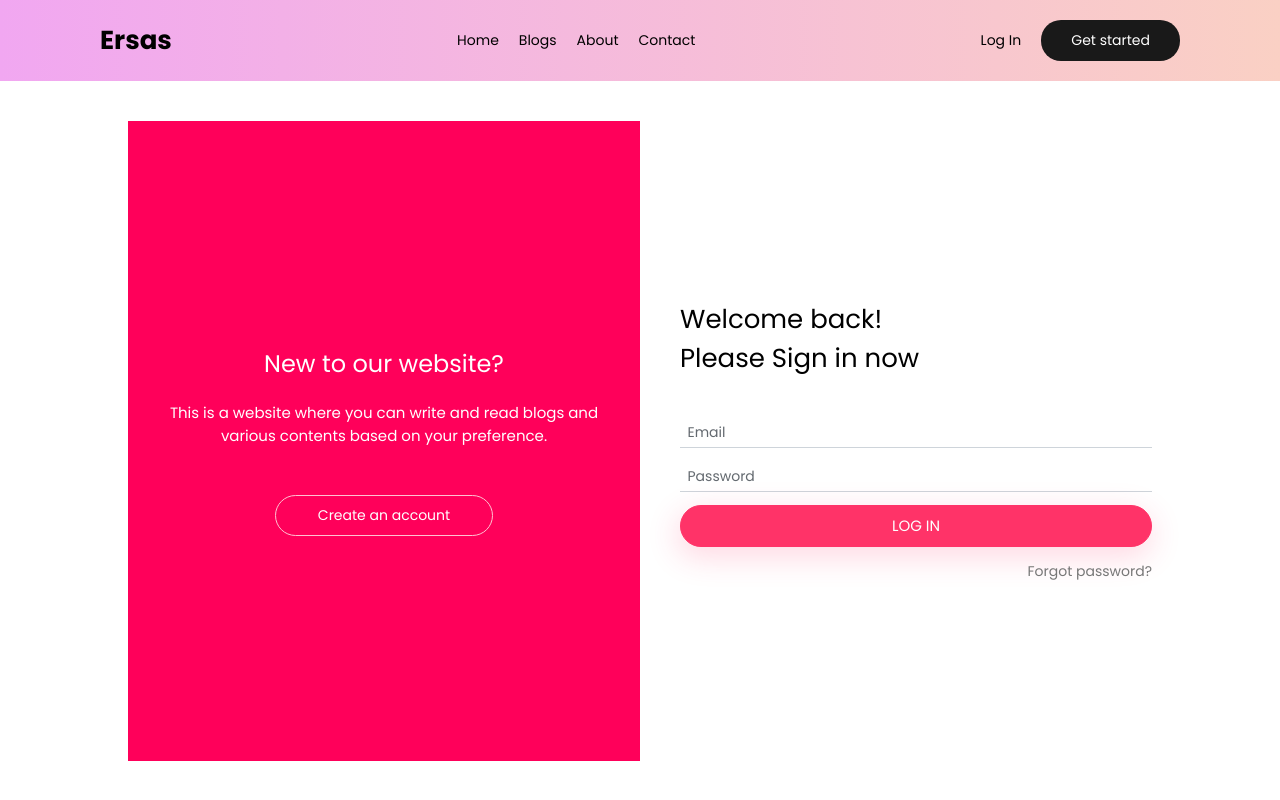
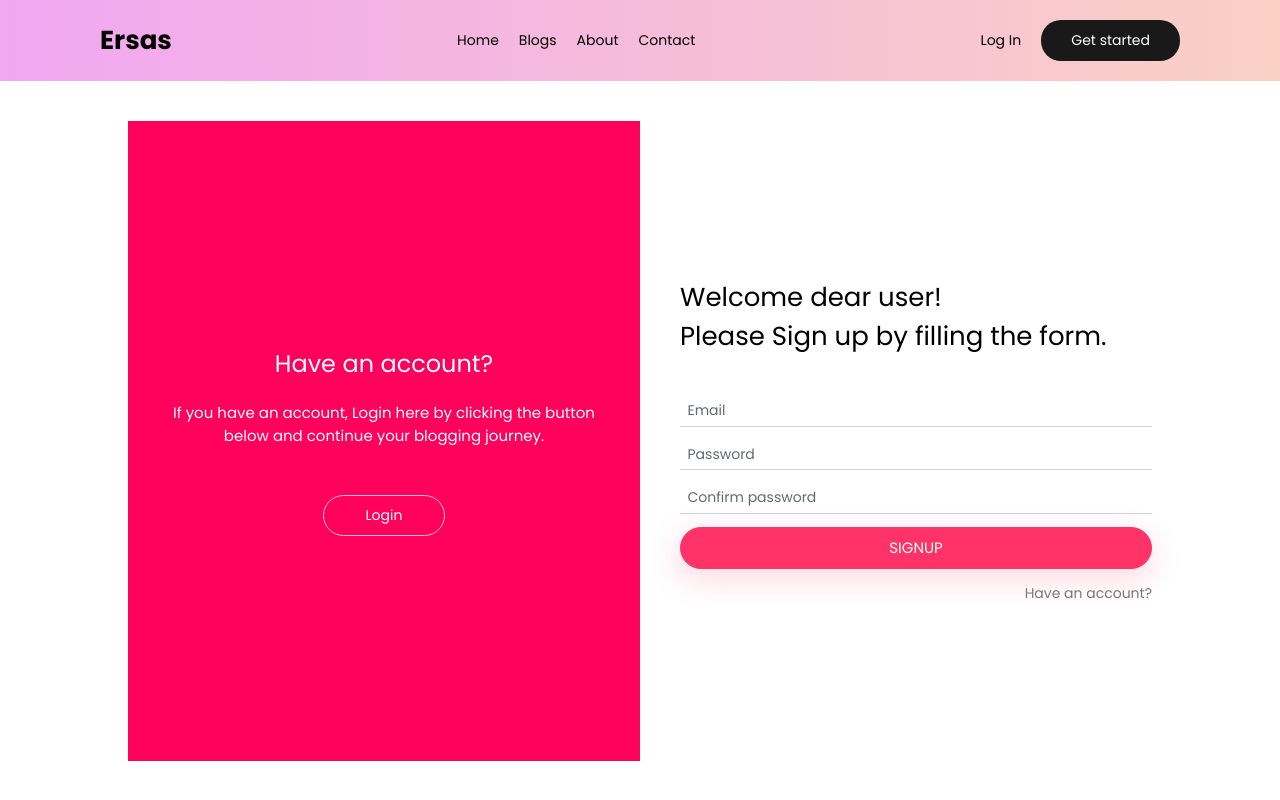
Before and after one commit to Natnael772/ersas, a React (Create React App) app in the folder client/: page / in a window 1280 px wide. Shown: the top 800 px of the page. Built offline with nearby package versions, Linux system fonts and the light colour scheme.

Commit message:
Signup UI

```diff
--- a/client/src/App.js
+++ b/client/src/App.js
@@ -15,7 +15,8 @@ function App() {
   return (
     <div>
       <Nav />
-      <Login />
+      {/* <Login /> */}
+      <Signup />
 
       {/* <Landing /> */}
       {/* <BlogsByCat /> */}
--- a/client/src/components/Login/Signup.js
+++ b/client/src/components/Login/Signup.js
@@ -3,20 +3,20 @@ const Signup = () => {
   return (
     <div className="container-main">
       <div className="container-column1">
-        <h2 className="column1-title">New to our website?</h2>
+        <h2 className="column1-title">Have an account?</h2>
 
         <p className="column1-description">
-          This is a website where you can write and read blogs and various
-          contents based on your preference.
+          If you have an account, Login here by clicking the button below and
+          continue your blogging journey.
         </p>
         <a href="#" className="column1-btn">
-          Create an account
+          Login
         </a>
       </div>
       <div className="container-column2">
         <div className="column2-title-container">
-          <h2 className="column2-title">Welcome back!</h2>
-          <h2 className="column2-title">Please Sign in now</h2>
+          <h2 className="column2-title">Welcome dear user!</h2>
+          <h2 className="column2-title">Please Sign up by filling the form.</h2>
         </div>
         {/* <p className="error-msg">
           Incorrent username or password. Please try again
@@ -37,12 +37,20 @@ const Signup = () => {
             className="input"
           />
         </label>
+        <label>
+          <input
+            type="password"
+            name="confirmPassword"
+            placeholder="Confirm password"
+            className="input"
+          />
+        </label>
         {/* <input type="checkbox" name="remember" /> Remember me */}
         <a href="#" className="column2-btn">
-          Log in
+          Signup
         </a>
         <a href="#" className="forgot-pwd">
-          Forgot password?
+          Have an account?
         </a>
       </div>
     </div>
```
